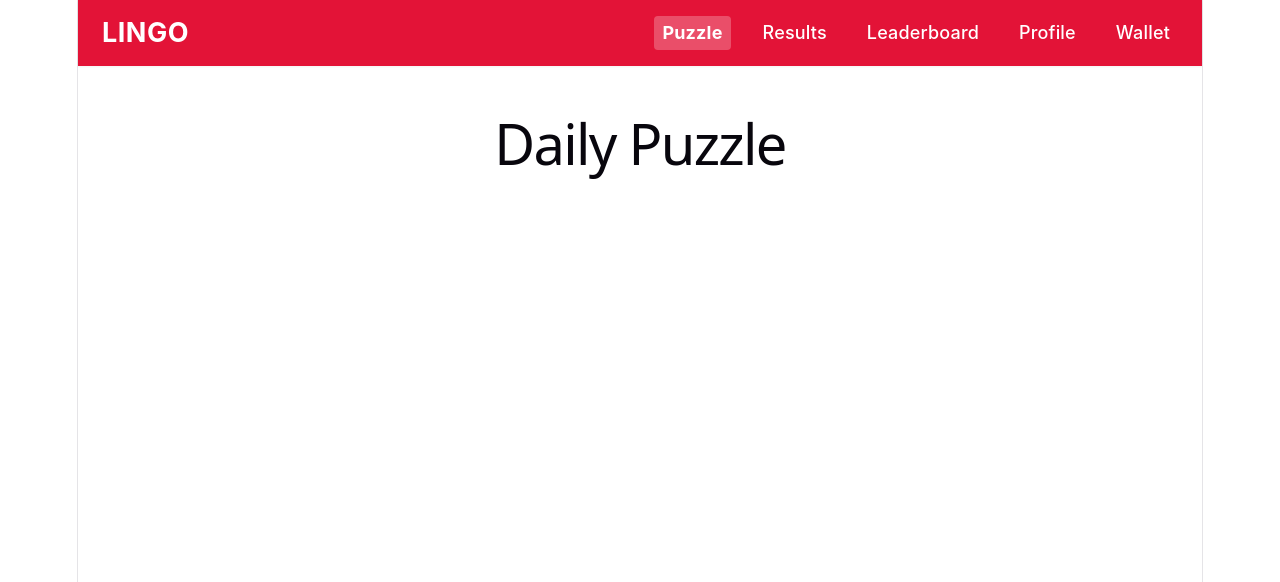
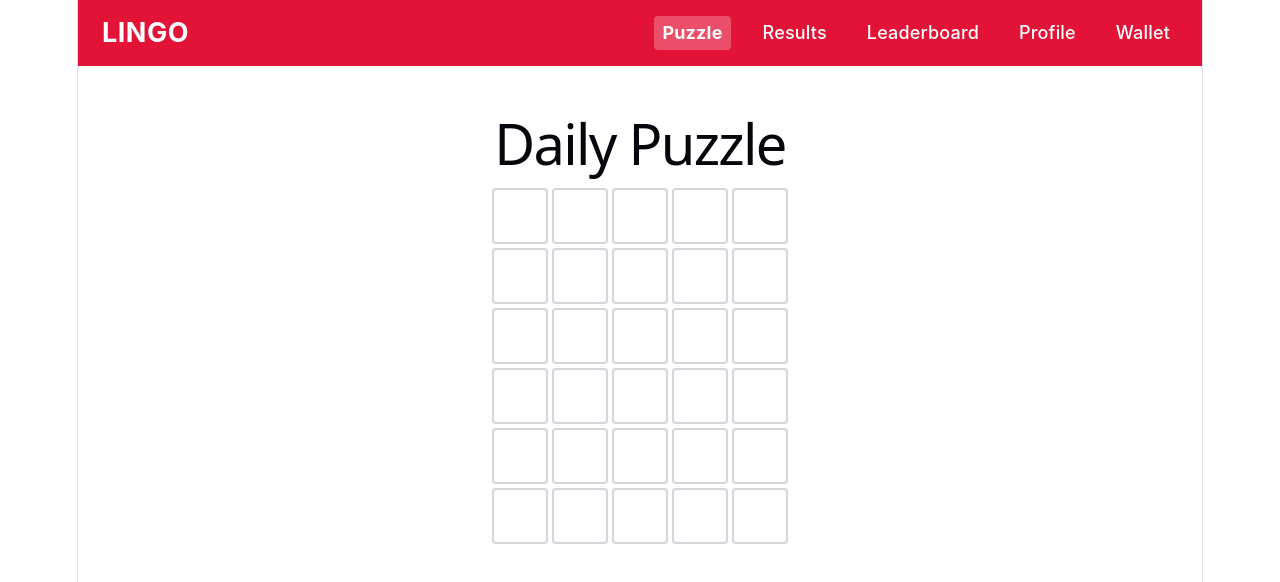
Before and after one commit to hdev-core/lingo, a React app in the folder web/: page / in a window 1280 px wide. Shown: the top 582 px of the page. Built offline with nearby package versions, Linux system fonts and the light colour scheme; the HTML template or start-up script is replaced by a standard one.

Commit message:
Built Wordle-style guess grid component with feedback states

```diff
--- a/web/src/App.jsx
+++ b/web/src/App.jsx
@@ -1,10 +1,16 @@
 import { BrowserRouter, Routes, Route, NavLink } from 'react-router-dom'
+import GuessGrid from './components/GuessGrid'
 import './styles/tokens.css'
 import './App.css'
 
 // Placeholder screens — will be built out fully in later feature cards
 function DailyPuzzle() {
-  return <h1>Daily Puzzle</h1>
+  return (
+    <div>
+      <h1>Daily Puzzle</h1>
+      <GuessGrid wordLength={5} maxGuesses={6} guesses={[]} currentGuess="" />
+    </div>
+  )
 }
 
 function Results() {
--- /dev/null
+++ b/web/src/components/GuessGrid.css
@@ -0,0 +1,58 @@
+.guess-grid {
+  display: flex;
+  flex-direction: column;
+  gap: var(--space-xs);
+  margin: var(--space-lg) 0;
+}
+
+.guess-row {
+  display: flex;
+  gap: var(--space-xs);
+}
+
+.guess-cell {
+  width: 52px;
+  height: 52px;
+  display: flex;
+  align-items: center;
+  justify-content: center;
+  font-size: var(--font-size-xl);
+  font-weight: 700;
+  text-transform: uppercase;
+  border: 2px solid var(--color-border);
+  border-radius: var(--radius-sm);
+  color: var(--color-text-primary);
+  background-color: var(--color-background);
+  transition: background-color 0.2s ease, border-color 0.2s ease, color 0.2s ease;
+}
+
+.guess-cell--empty {
+  border-color: var(--color-border);
+}
+
+.guess-cell--correct {
+  background-color: var(--feedback-correct);
+  border-color: var(--feedback-correct);
+  color: var(--color-white);
+}
+
+.guess-cell--present {
+  background-color: var(--feedback-present);
+  border-color: var(--feedback-present);
+  color: var(--color-white);
+}
+
+.guess-cell--absent {
+  background-color: var(--feedback-absent);
+  border-color: var(--feedback-absent);
+  color: var(--color-white);
+}
+
+/* Responsive: shrink cells on small screens */
+@media (max-width: 400px) {
+  .guess-cell {
+    width: 42px;
+    height: 42px;
+    font-size: var(--font-size-lg);
+  }
+}
--- /dev/null
+++ b/web/src/components/GuessGrid.jsx
@@ -0,0 +1,56 @@
+import './GuessGrid.css'
+
+/**
+ * GuessGrid — renders the Wordle-style grid of guesses.
+ *
+ * Props:
+ * - wordLength: number of letters in the puzzle word (default 5)
+ * - maxGuesses: total guess rows to render (default 6, per MVP fixed guess limit)
+ * - guesses: array of past guesses, each guess is an array of
+ *     { letter: string, status: 'correct' | 'present' | 'absent' }
+ * - currentGuess: string — the guess currently being typed (not yet submitted)
+ */
+function GuessGrid({ wordLength = 5, maxGuesses = 6, guesses = [], currentGuess = '' }) {
+  // Build a full list of rows: submitted guesses, then the in-progress row, then empty rows
+  const rows = []
+
+  for (let i = 0; i < maxGuesses; i++) {
+    if (i < guesses.length) {
+      // Already-submitted guess with feedback
+      rows.push(guesses[i])
+    } else if (i === guesses.length) {
+      // The row the player is currently typing into
+      const letters = currentGuess.split('')
+      const row = Array.from({ length: wordLength }, (_, idx) => ({
+        letter: letters[idx] || '',
+        status: 'empty',
+      }))
+      rows.push(row)
+    } else {
+      // Empty future row
+      rows.push(
+        Array.from({ length: wordLength }, () => ({ letter: '', status: 'empty' }))
+      )
+    }
+  }
+
+  return (
+    <div className="guess-grid" role="grid" aria-label="Puzzle guesses">
+      {rows.map((row, rowIndex) => (
+        <div className="guess-row" role="row" key={rowIndex}>
+          {row.map((cell, cellIndex) => (
+            <div
+              key={cellIndex}
+              role="gridcell"
+              className={`guess-cell guess-cell--${cell.status}`}
+            >
+              {cell.letter}
+            </div>
+          ))}
+        </div>
+      ))}
+    </div>
+  )
+}
+
+export default GuessGrid
```
